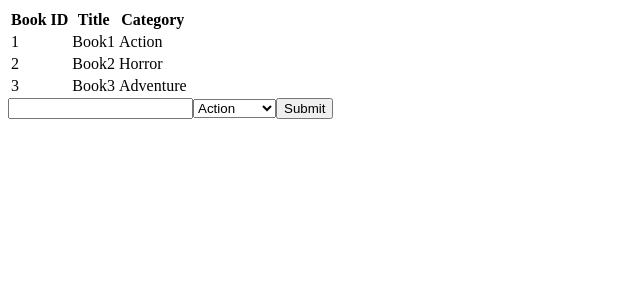
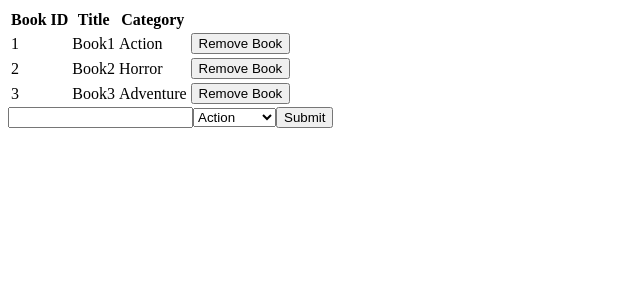
Before and after one commit to ldelbel/bookstore-cms, a React (Create React App) app: page / in a window 1280 px wide. Shown: the top 300 px of the page, without its empty margins (0-640 px from the left). Built offline with nearby package versions, Linux system fonts and the light colour scheme.

Commit message:
Add remove book button

```diff
--- a/src/components/Book.js
+++ b/src/components/Book.js
@@ -2,12 +2,18 @@ import React from 'react';
 import PropTypes from 'prop-types';
 
 const Book = props => {
-  const { book } = props;
+  const { book, handleRemoveBook } = props;
+
   return (
     <tr>
       <td>{book.id}</td>
       <td>{book.title}</td>
       <td>{book.category}</td>
+      <td>
+        <button type="button" onClick={() => handleRemoveBook(book)}>
+          Remove Book
+        </button>
+      </td>
     </tr>
   );
 };
@@ -18,6 +24,7 @@ Book.propTypes = {
     title: PropTypes.string,
     category: PropTypes.string,
   }).isRequired,
+  handleRemoveBook: PropTypes.func.isRequired,
 };
 
 export default Book;
--- a/src/containers/BooksList.js
+++ b/src/containers/BooksList.js
@@ -3,9 +3,15 @@ import { connect } from 'react-redux';
 import PropTypes from 'prop-types';
 import Book from '../components/Book';
 import mapBooksToProps from '../helpers/index';
+import { removeBook } from '../actions/index';
 
 const BooksList = props => {
   const { books } = props;
+
+  const handleRemoveBook = book => {
+    props.removeBook(book);
+  };
+
   return (
     <table>
       <thead>
@@ -17,7 +23,7 @@ const BooksList = props => {
       </thead>
       <tbody>
         {books.map(book => (
-          <Book key={`${book.title}`} book={book} />
+          <Book key={`${book.title}`} book={book} handleRemoveBook={handleRemoveBook} />
         ))}
       </tbody>
     </table>
@@ -32,6 +38,7 @@ BooksList.propTypes = {
       category: PropTypes.string,
     }),
   ).isRequired,
+  removeBook: PropTypes.func.isRequired,
 };
 
-export default connect(mapBooksToProps)(BooksList);
+export default connect(mapBooksToProps, { removeBook })(BooksList);
```
Also changed, not shown: 1 other file (tests, documents, lock files or other folders).
